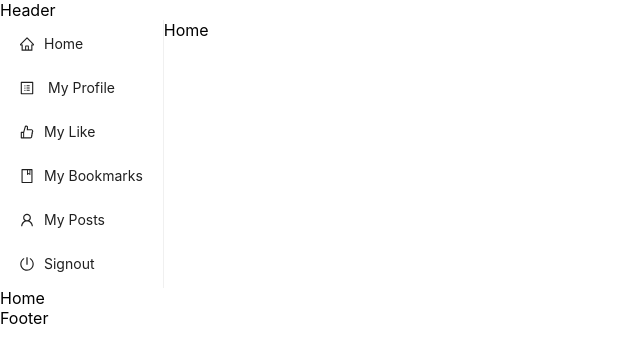
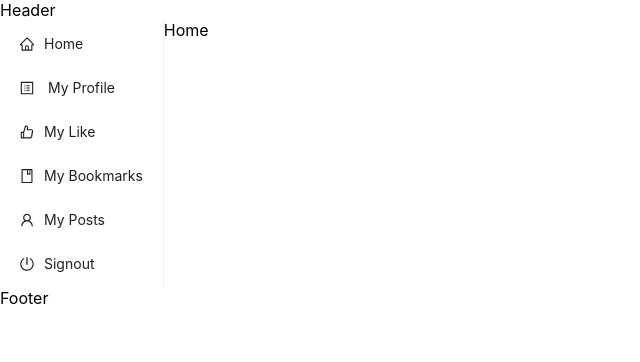
Before and after one commit to 251708/Social-media-app, a React (Create React App) app: page / in a window 1280 px wide. Shown: the top 362 px of the page, without its empty margins (0-640 px from the left). Built offline with nearby package versions, Linux system fonts and the light colour scheme.

Commit message:
second commit

```diff
--- a/src/App.tsx
+++ b/src/App.tsx
@@ -8,9 +8,9 @@ function App(){
  return(
   <div>
       <Header />
-      <div>
+      <div style={{display:'flex',flexDirection:'row'}}>
         <SideMenu />
-        <Content />
+       <Content />
       </div>
       <Footer />
     </div>
@@ -25,7 +25,7 @@ function Footer(){
   function SideMenu(){
     const navigate = useNavigate();
   return(
-    <div style={{display:'flex',flexDirection:'row'}}>
+
       <Menu
       onClick={({key})=>{
        if(key === "signout"){
@@ -43,9 +43,10 @@ function Footer(){
         {label:"Signout",key:"/signout" ,icon:<PoweroffOutlined/>},
        ]}
       ></Menu>
-      <Content />
 
-    </div>
+
+
+
   );
 }
 function Content() {
```
